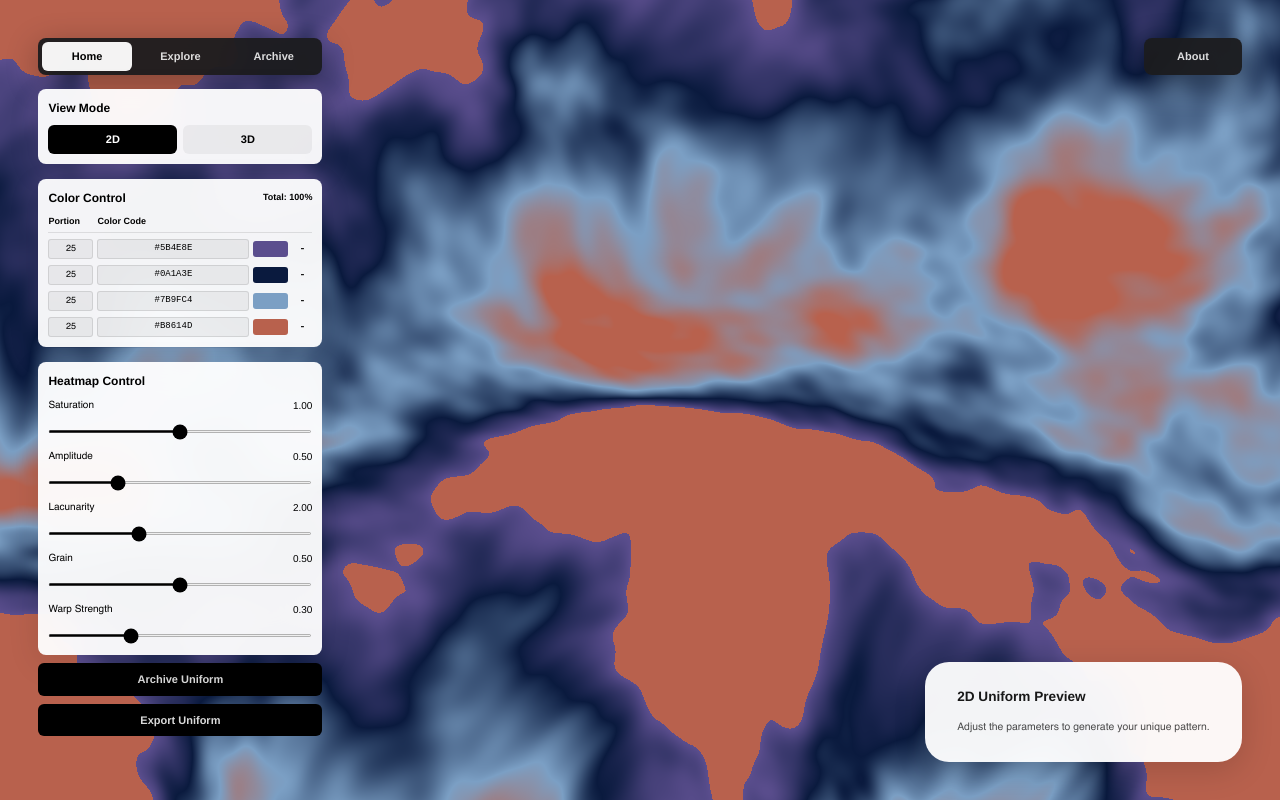
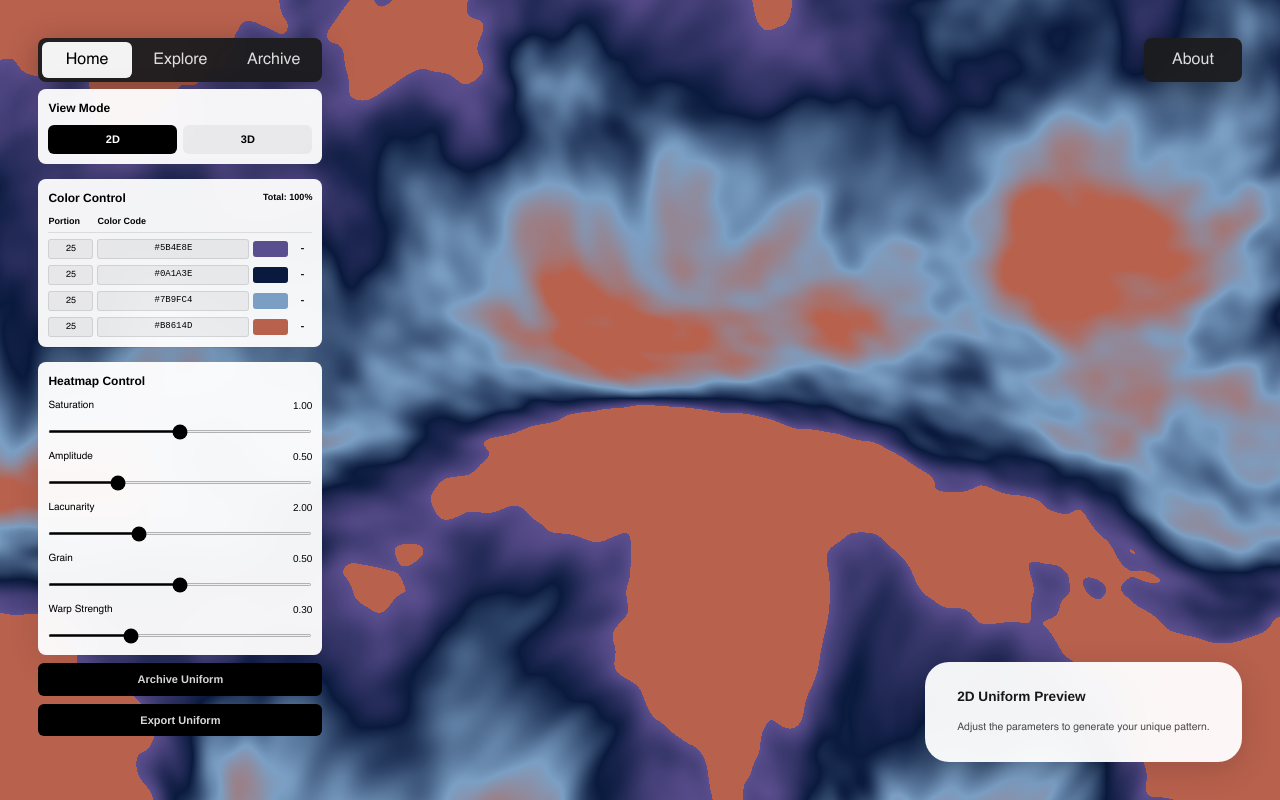
Before and after one commit to youngjungju/A2F, a Next.js app: page / in a window 1280 px wide. Built offline with nearby package versions, Linux system fonts and the light colour scheme.

Commit message:
style : Home, Explore, Archive, About / Helvetica Regular 16

```diff
--- a/app/page.tsx
+++ b/app/page.tsx
@@ -151,8 +151,9 @@ export default function Home() {
               backgroundColor: showAbout ? 'rgba(255, 255, 255, 0.1)' : 'transparent',
               borderRadius: '6px',
               color: colors.dark.label.primary,
-              fontSize: '11px',
-              fontWeight: typography.fontWeight.semibold,
+              fontSize: '16px',
+              fontFamily: 'Helvetica, Arial, sans-serif',
+              fontWeight: 400,
               border: 'none',
               transition: `all ${interaction.duration.normal} ${interaction.easing.standard}`,
               cursor: 'pointer',
--- a/components/Navigation.tsx
+++ b/components/Navigation.tsx
@@ -42,8 +42,9 @@ export default function Navigation() {
               backgroundColor: isActive ? 'rgba(255, 255, 255, 0.95)' : 'transparent',
               color: isActive ? '#000000' : colors.dark.label.primary,
               textAlign: 'center',
-              fontSize: '11px',
-              fontWeight: typography.fontWeight.semibold,
+              fontSize: '16px',
+              fontFamily: 'Helvetica, Arial, sans-serif',
+              fontWeight: 400,
               textDecoration: 'none',
               transition: `all ${interaction.duration.normal} ${interaction.easing.standard}`,
               borderRadius: '6px',
```
